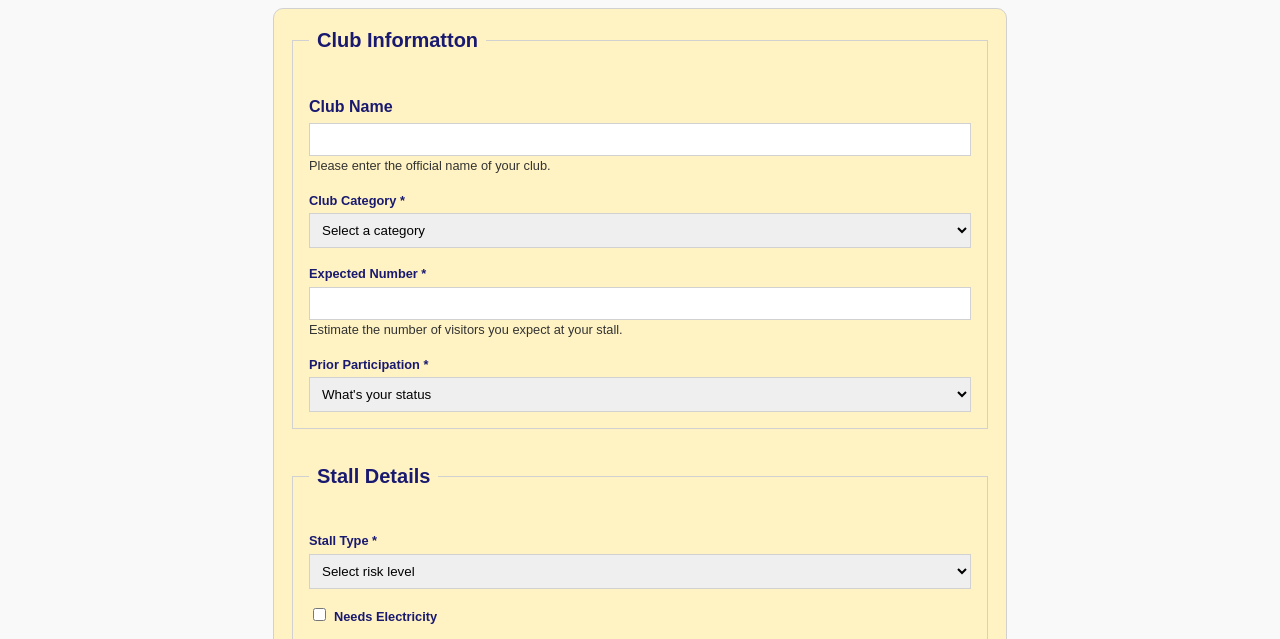
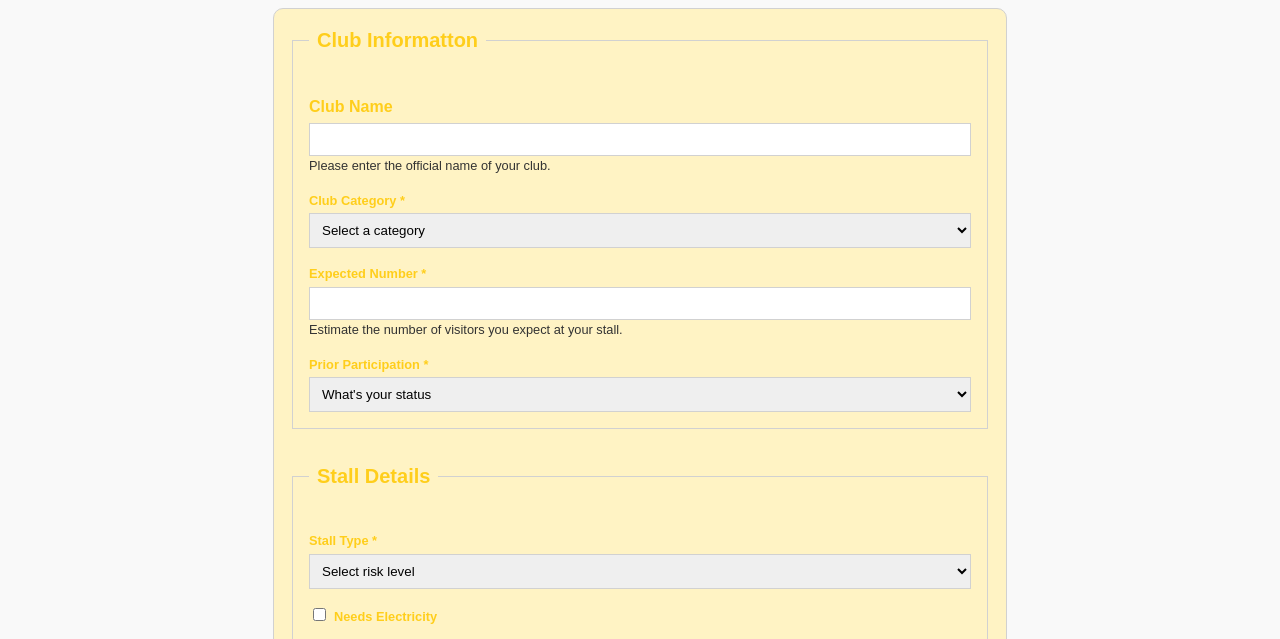
Before and after one commit to joshuaathian/form-assignment, a plain HTML site: page index.html in a window 1280 px wide. Shown: the part 149-788 px from the top of the page. Drawn offline with Linux system fonts and the light colour scheme.

Commit message:
Swap brand and accent colors in CSS variables

```diff
--- a/style.css
+++ b/style.css
@@ -1,6 +1,6 @@
 :root {
-  --brand: #191970;      /* Navy Blue - Primary */
-  --accent: #FFCE1B;     /* Mustard Yellow - Accent */
+  --brand: #FFCE1B;      /* Navy Blue - Primary */
+  --accent: #191970;     /* Mustard Yellow - Accent */
   --text: #F9F9F9;       /* Light text on dark background */
   --bg: #F9F9F9;         /* Page background */
   --border: #D1D1D1;     /* Neutral border */
```
